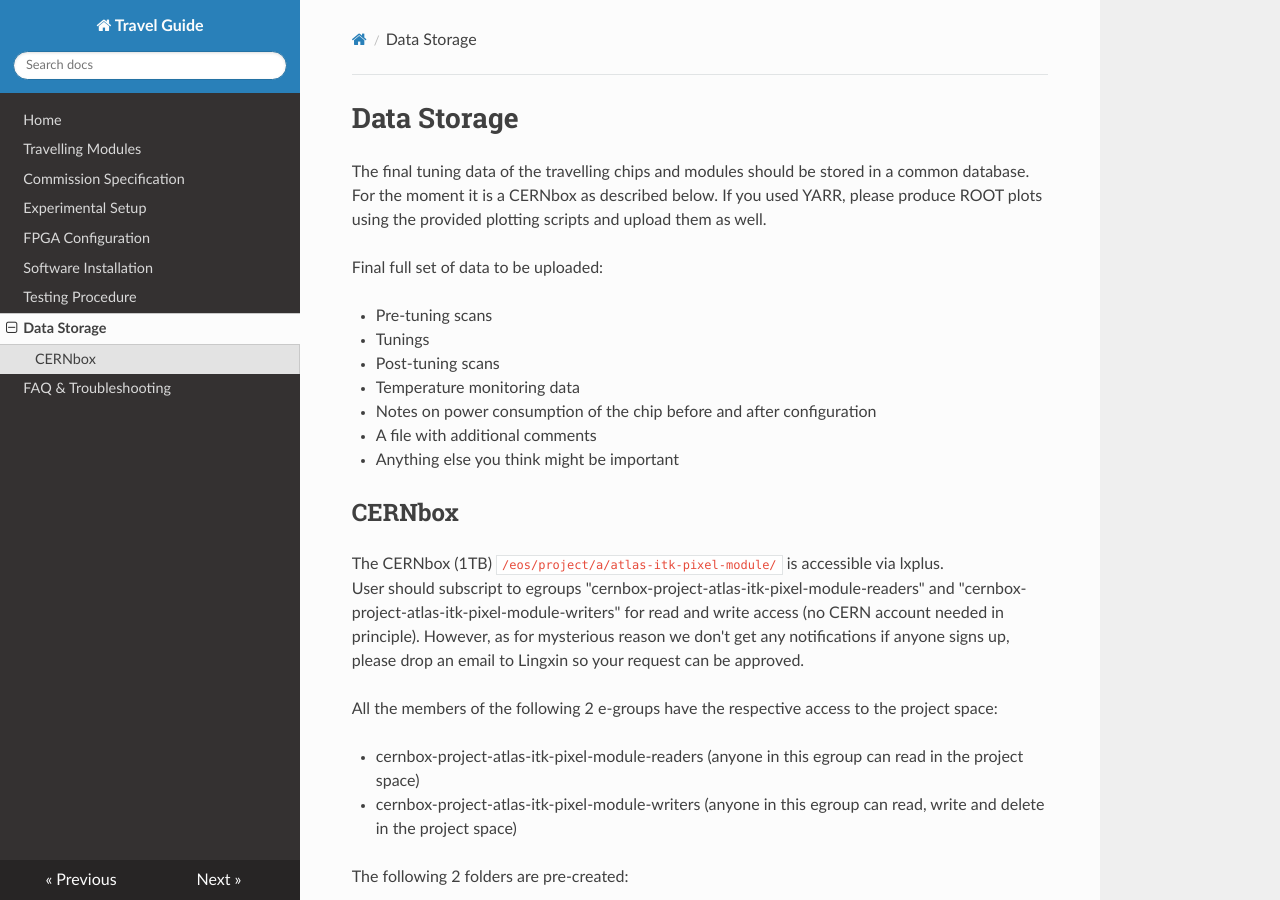
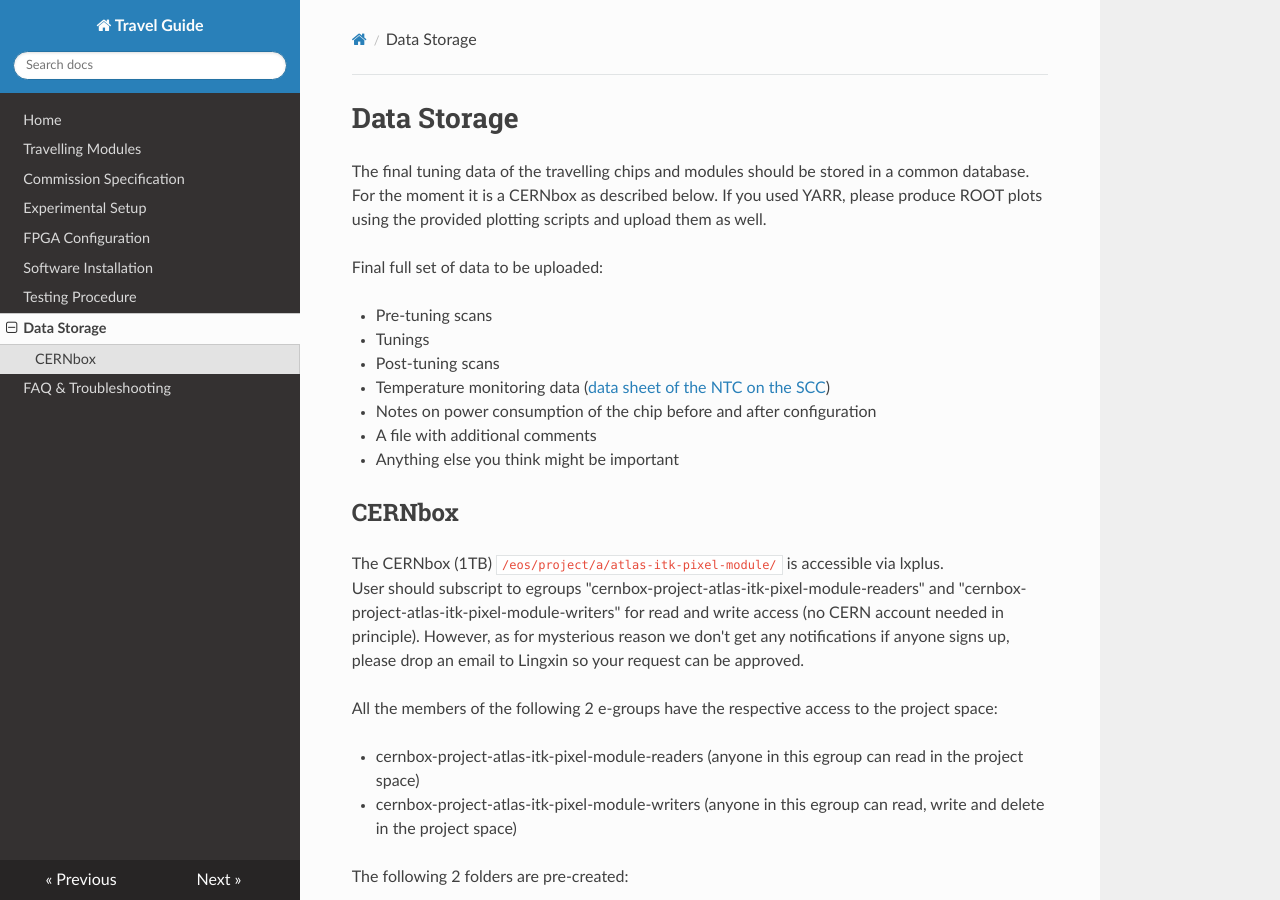
Before and after one commit to lime86/TravellingModule, an MkDocs documentation site: the page built from docs/datastorage.md, in a window 1280 px wide and 900 px high. Built offline with MkDocs 1.6.1, drawn with Linux system fonts in a browser that asks for light colours; nearby versions of some CDN libraries; old or Windows-style settings are respelled for this version of MkDocs.

Commit message:
Add link to datasheet on NTC on SCC

```diff
--- a/docs/datastorage.md
+++ b/docs/datastorage.md
@@ -9,7 +9,7 @@ Final full set of data to be uploaded:
 - Pre-tuning scans
 - Tunings
 - Post-tuning scans
-- Temperature monitoring data
+- Temperature monitoring data ([data sheet of the NTC on the SCC](https://www.mouser.de/datasheet/2/362/ktthermistor-3035.pdf))
 - Notes on power consumption of the chip before and after configuration
 - A file with additional comments
 - Anything else you think might be important
```
